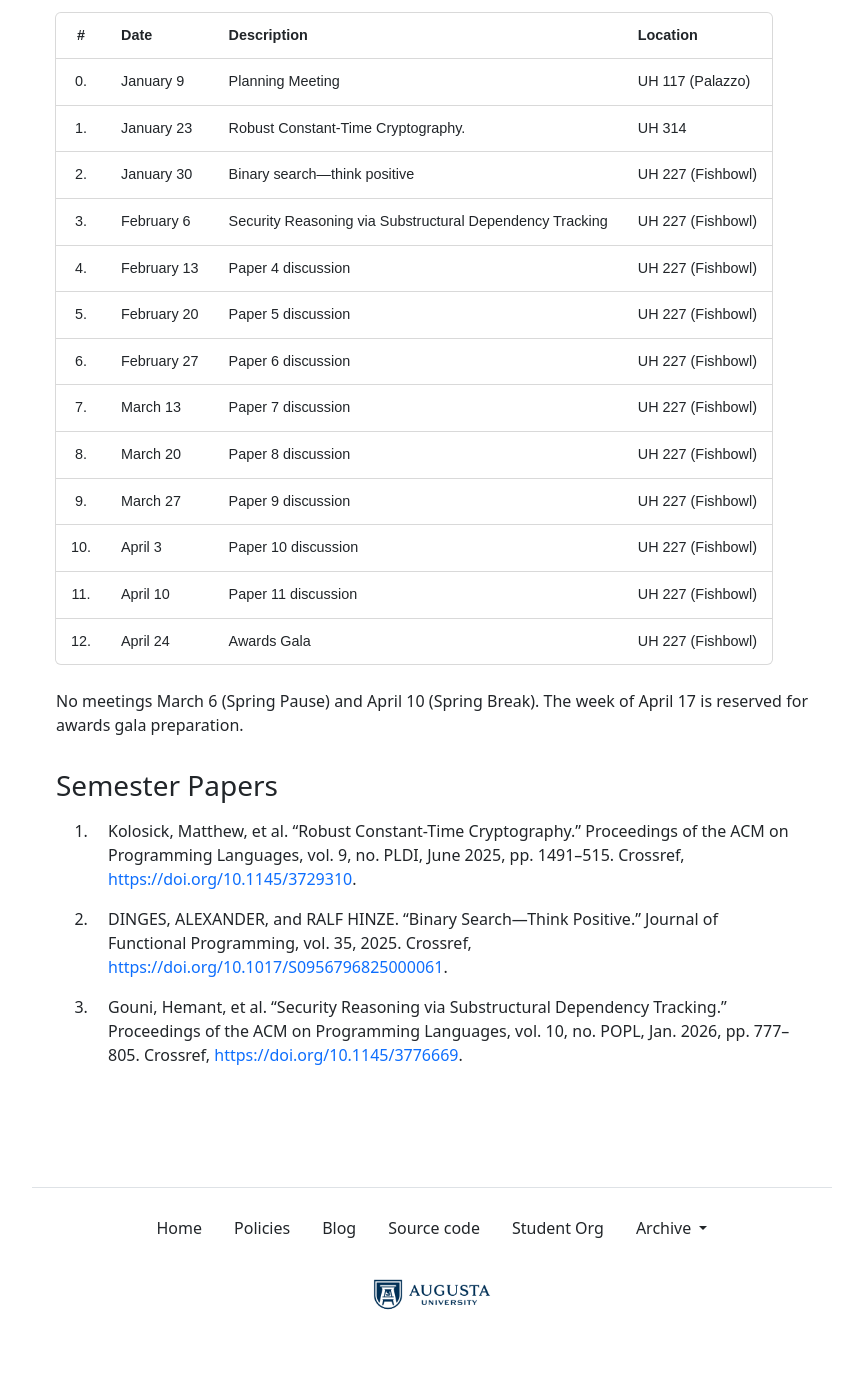
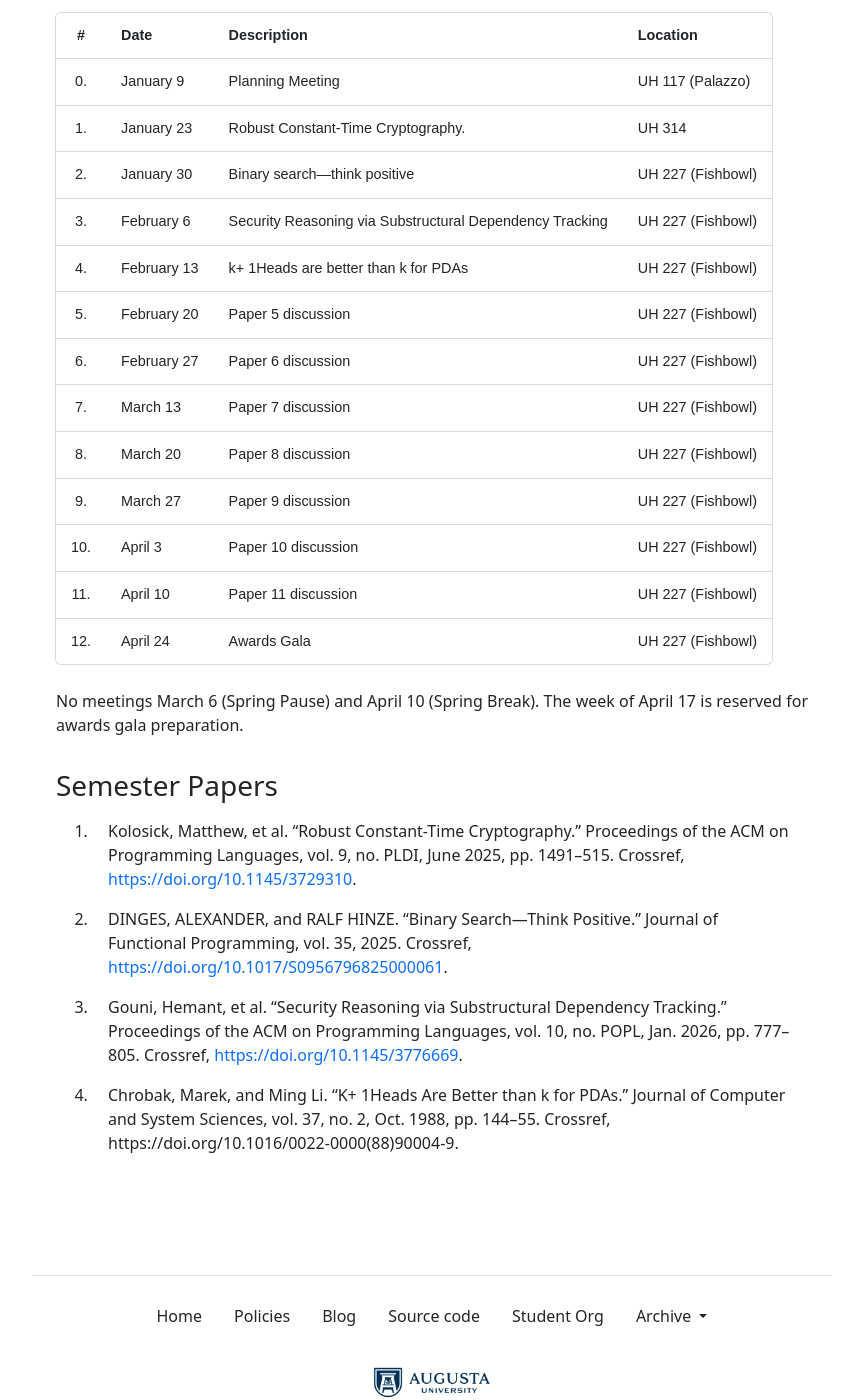
Before and after one commit to the-au-forml-lab/plgroup, a Jekyll site: the page built from docs/index.md, in a window 1280 px wide and 1400 px high, scrolled down 647 px. Shown: the whole window, without its empty margins (208-1071 px from the left). Built offline with Jekyll 4.4.1, drawn with Linux system fonts in a browser that asks for light colours; before the commit the page ends 2008 px from its top, so only the background shows below that.

Commit message:
[create-pull-request] automated change

```diff
--- a/data/history.txt
+++ b/data/history.txt
@@ -60,3 +60,4 @@
 10.1145/3729310
 10.1017/S0956796825000061
 10.1145/3776669
+10.1016/0022-0000(88)90004-9
--- a/docs/index.md
+++ b/docs/index.md
@@ -32,7 +32,7 @@ organization.
 | 1.  | January 23  | Robust Constant-Time Cryptography. | UH 314            |
 | 2.  | January 30  | Binary search—think positive                 | UH 227 (Fishbowl) |
 | 3.  | February 6  | Security Reasoning via Substructural Dependency Tracking                 | UH 227 (Fishbowl) |
-| 4.  | February 13 | Paper 4 discussion                 | UH 227 (Fishbowl) |
+| 4.  | February 13 | k+ 1Heads are better than k for PDAs                 | UH 227 (Fishbowl) |
 | 5.  | February 20 | Paper 5 discussion                 | UH 227 (Fishbowl) |
 | 6.  | February 27 | Paper 6 discussion                 | UH 227 (Fishbowl) |
 | 7.  | March 13    | Paper 7 discussion                 | UH 227 (Fishbowl) |
--- a/docs/papers.md
+++ b/docs/papers.md
@@ -1,3 +1,4 @@
 1. Kolosick, Matthew, et al. “Robust Constant-Time Cryptography.” Proceedings of the ACM on Programming Languages, vol. 9, no. PLDI, June 2025, pp. 1491–515. Crossref, <https://doi.org/10.1145/3729310>.
 1. DINGES, ALEXANDER, and RALF HINZE. “Binary Search—Think Positive.” Journal of Functional Programming, vol. 35, 2025. Crossref, <https://doi.org/10.1017/S0956796825000061>.
 1. Gouni, Hemant, et al. “Security Reasoning via Substructural Dependency Tracking.” Proceedings of the ACM on Programming Languages, vol. 10, no. POPL, Jan. 2026, pp. 777–805. Crossref, <https://doi.org/10.1145/3776669>.
+1. Chrobak, Marek, and Ming Li. “K+ 1Heads Are Better than k for PDAs.” Journal of Computer and System Sciences, vol. 37, no. 2, Oct. 1988, pp. 144–55. Crossref, https://doi.org/10.1016/0022-0000(88)90004-9.
```
